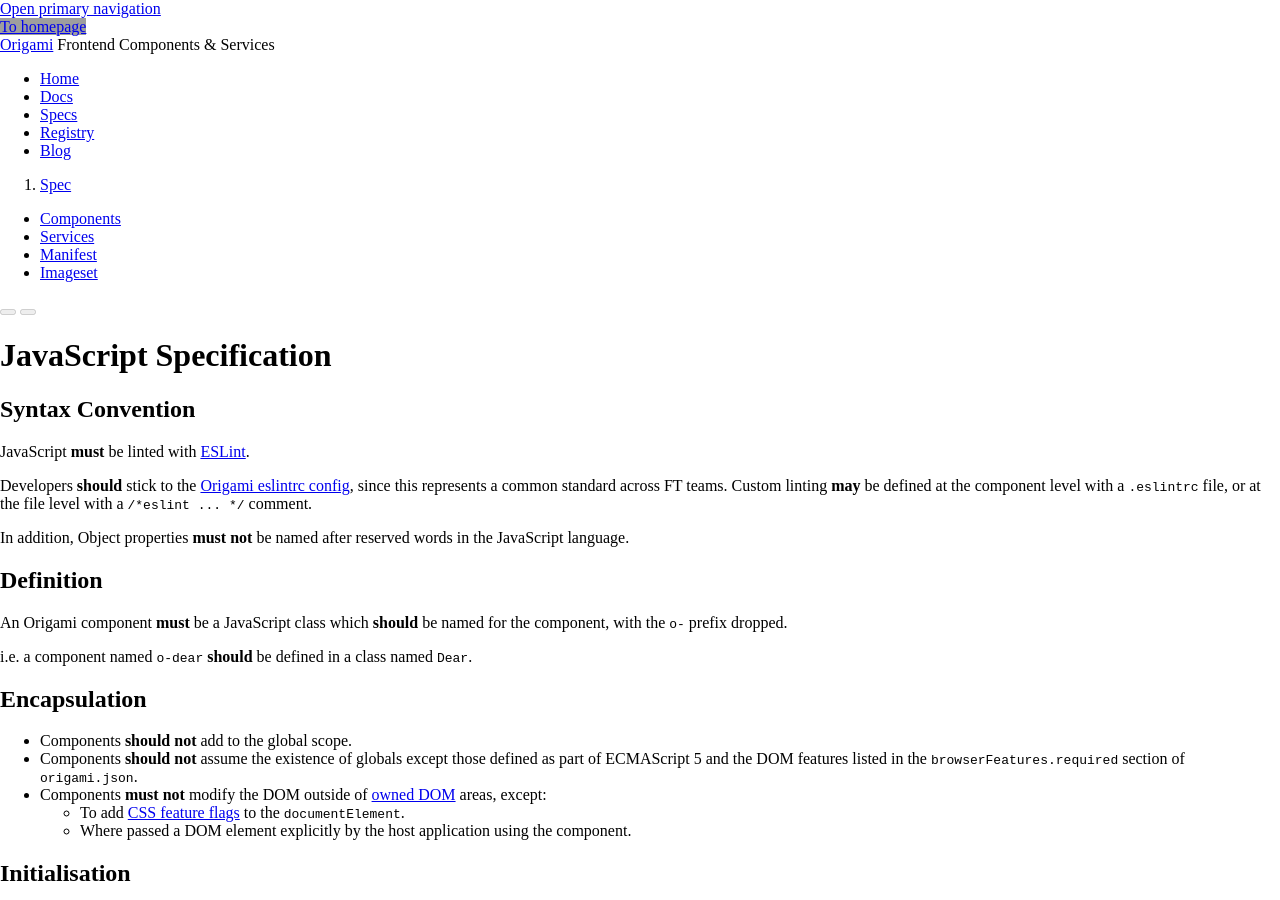
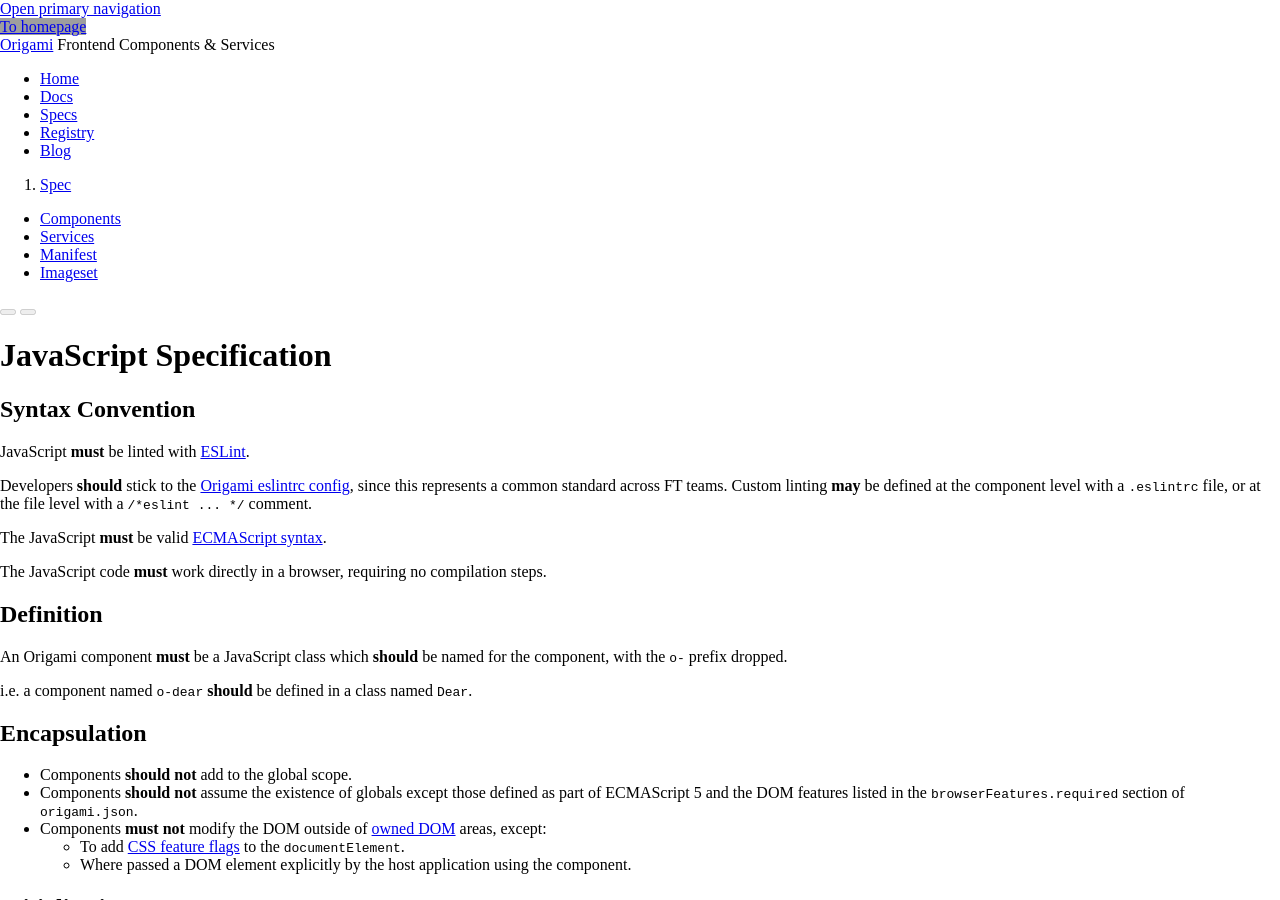
Before and after one commit to Financial-Times/origami-website, a Jekyll site: the page built from _specification-v1/javascript.md, in a window 1280 px wide and 900 px high. Built offline with Jekyll 4.4.1, drawn with Linux system fonts in a browser that asks for light colours; a style sheet for code colours, icons or effects is not loaded; grey boxes are pictures that could not be loaded.

Commit message:
Specify that the JavaScript code must be valid ECMAScript syntax and must work directly in a browser, without a compilation step being required

```diff
--- a/_specification-v1/javascript.md
+++ b/_specification-v1/javascript.md
@@ -16,9 +16,11 @@ collection_listing_display: false
 
 JavaScript **must** be linted with <a href="http://www.eslint.org/" class="o-typography-link--external">ESLint</a>.
 
-Developers **should** stick to the <a href="https://github.com/Financial-Times/origami-build-tools/blob/master/config/.eslintrc.js" class="o-typography-link--external">Origami eslintrc config</a>, since this represents a common standard across FT teams. Custom linting **may** be defined at the component level with a `.eslintrc` file, or at the file level with a `/*eslint ... */` comment.
+Developers **should** stick to the <a href="https://www.npmjs.com/package/eslint-config-origami-component" class="o-typography-link--external">Origami eslintrc config</a>, since this represents a common standard across FT teams. Custom linting **may** be defined at the component level with a `.eslintrc` file, or at the file level with a `/*eslint ... */` comment.
 
-In addition, Object properties **must not** be named after reserved words in the JavaScript language.
+The JavaScript **must** be valid <a href="https://tc39.es/ecma262/#sec-ecmascript-language-lexical-grammar">ECMAScript syntax</a>.
+
+The JavaScript code **must** work directly in a browser, requiring no compilation steps.
 
 ## Definition
 
```
